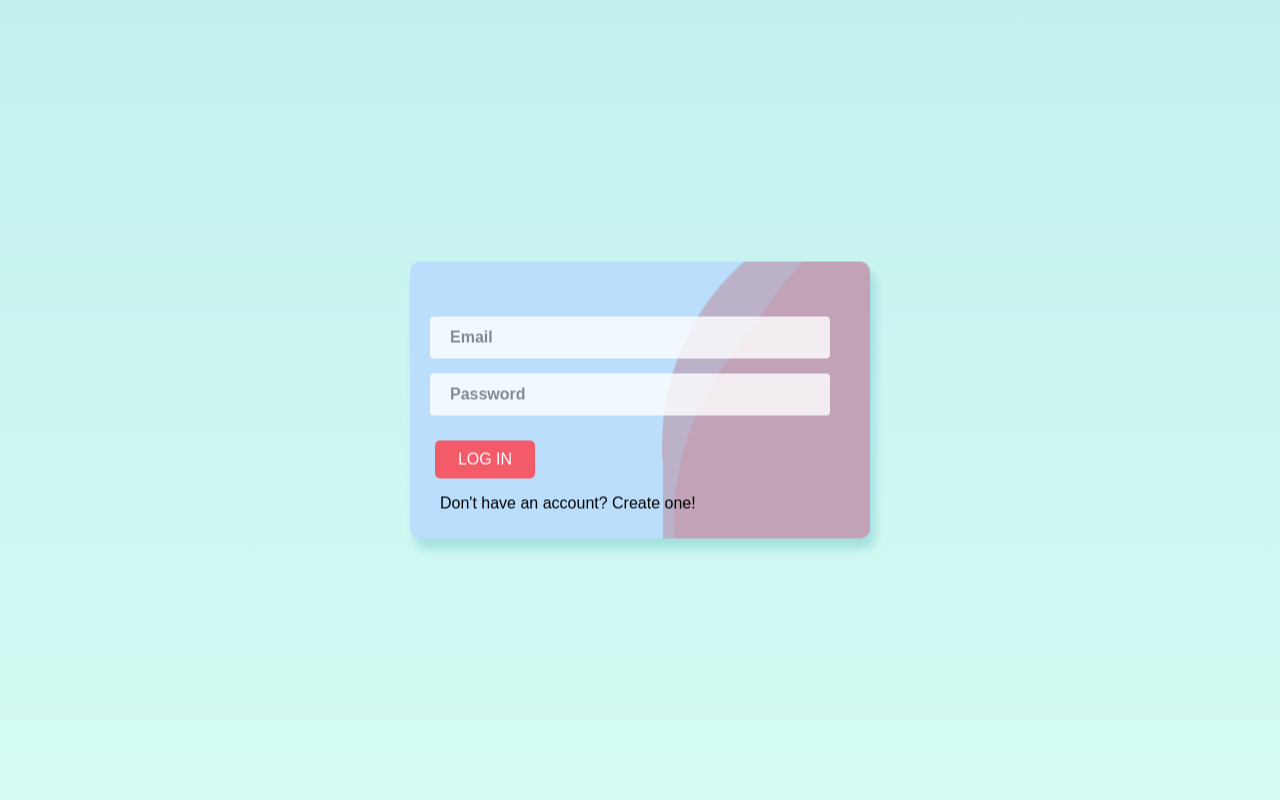
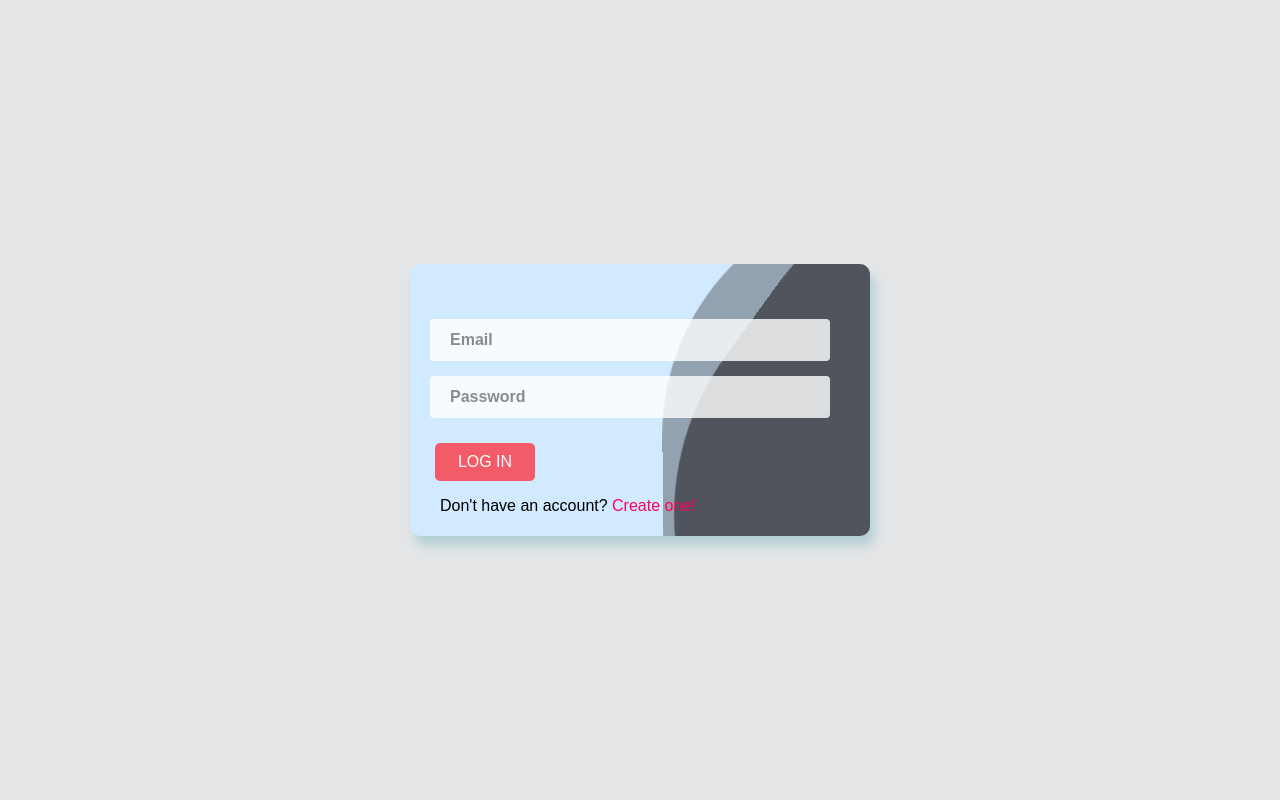
Before and after one commit to filipvalentin/proiectTW, a PHP site: page /src/login.html in a window 1280 px wide. Run offline with PHP 8.4, Linux system fonts and the light colour scheme.

Commit message:
color change

```diff
--- a/css/index.css
+++ b/css/index.css
@@ -1,7 +1,7 @@
 body {
 	margin: 0;
 	font-family: Arial, Helvetica, sans-serif;
-	background-color: rgb(231, 227, 227);
+	background-color: #e7e3e3;
 }
 
 .top-navbar {
--- a/css/login.css
+++ b/css/login.css
@@ -1,6 +1,6 @@
 body {
 	display: flex;
-	background: linear-gradient(#c3f0ef, #d4fcf4);
+	background: #e3e5e7;
 	font-family: "Asap", sans-serif;
 	justify-content: center;
 }
@@ -11,8 +11,8 @@ body {
 
 .login {
 	overflow: hidden;
-	background-color: #bbdefc;
-	padding: 40px 30px 10px 30px;
+	background-color: #d2eaff;
+	padding: 40px 30px 5px 30px;
 	border-radius: 10px;
 	position: absolute;
 	top: 50%;
@@ -44,7 +44,7 @@ body {
 .login::before {
 	left: 60%;
 	bottom: -100%;
-	background-color: rgba(252, 83, 83, 0.15);
+	background-color: #313137ae;
 	-webkit-animation: wawes 6s infinite linear;
 	-moz-animation: wawes 6s infinite linear;
 	animation: wawes 6s infinite linear;
@@ -52,7 +52,7 @@ body {
 .login::after {
 	left: 55%;
 	bottom: -95%;
-	background-color: rgba(184, 6, 6, 0.2);
+	background-color: #31313763;
 	-webkit-animation: wawes 7s infinite;
 	-moz-animation: wawes 7s infinite;
 	animation: wawes 7s infinite;
@@ -133,13 +133,13 @@ body {
 	}
 }
 a {
-
+	opacity: 1;
 	text-decoration: none;
-	color: rgba(255, 255, 255, 0.5);
-	position: absolute;
+	color: rgb(255, 0, 89);
+	/* position: absolute;
 	right: 10px;
 	bottom: 10px;
-	font-size: 12px;
+	font-size: 12px; */
 }
 
 .underlogin {
--- a/src/login.html
+++ b/src/login.html
@@ -14,7 +14,7 @@
 			<input type="password" placeholder="Password">
 
 			<button>LOG IN</button>
-			<p class="underlogin">Don't have an account? Create one!</p>
+			<p class="underlogin">Don't have an account? <a>Create one!</a></p>
 		</form>
 
 
```
